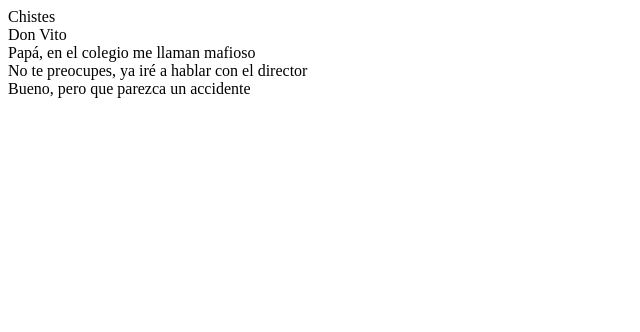
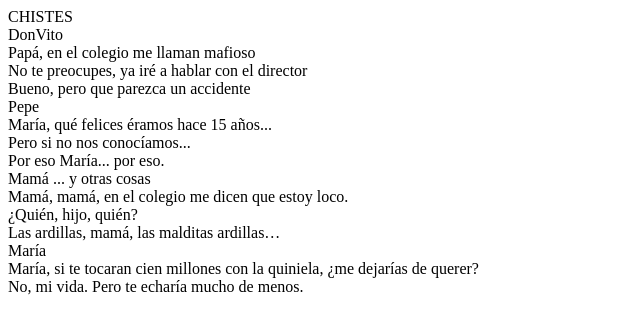
Before and after one commit to Joselito74proFortnite/Chat-Whatsapp, a plain HTML site: page index.html in a window 1280 px wide. Shown: the whole page, without its empty margins (0-640 px from the left). Drawn offline with Linux system fonts and the light colour scheme.

Commit message:
Update index.html

```diff
--- a/index.html
+++ b/index.html
@@ -1,31 +1,56 @@
 <!DOCTYPE html>
-<html lang="es">
+<html>
     <head>
-        <meta charset="UTF-8">
-        <title>Chat</title>
+        <title>Chat chistes</title>
         <link rel="stylesheet" href="style.css">
     </head>
-
     <body>
-
-
         <div id="main">
-        <div id="titulo">Chistes</div>
-
+            <div id="titulo">CHISTES</div>
             <div class="chat">
-
-         <div class="title">Don Vito</div>
-
-         <div class="outher-message-white">
-
+                <div class="title">DonVito</div>
                 <div class="message m-white">
                     Papá, en el colegio me llaman mafioso
                 </div>
                 <div class="message m-green">
-          No te preocupes, ya iré a hablar con el director
+                    <img src="enfadado" alt="">No te preocupes, ya iré a hablar con el director
                 </div>
                 <div class="message m-white">
                     Bueno, pero que parezca un accidente
+                </div>
+            </div>
+            <div class="chat">
+                <div class="title">Pepe</div>
+                <div class="message m-white">
+                    María, qué felices éramos hace 15 años...
+                </div>
+                <div class="message m-green">
+                    Pero si no nos conocíamos...
+                </div>
+                <div class="message m-white">
+                    Por eso María... por eso.
+                </div>
+            </div>
+            <div class="chat">
+                <div class="title">Mamá ... y otras cosas</div>
+                <div class="message m-white">
+                    Mamá, mamá, en el colegio me dicen que estoy loco.
+                </div>
+                <div class="message m-green">
+                    ¿Quién, hijo, quién?
+                </div>
+                <div class="message m-white">
+                    Las ardillas, mamá, las malditas ardillas…
+                </div>
+            </div>
+            <div class="chat">
+                <div class="title">María</div>
+                <div class="message m-white">
+                    María, si te tocaran cien millones con la quiniela, ¿me dejarías de querer?
+                </div>
+                <div class="message m-green">
+                    No, mi vida. Pero te echaría mucho de menos.
+                </div>
             </div>
         </div>
 
```
Lines whose indentation alone changed are shown as unchanged.
